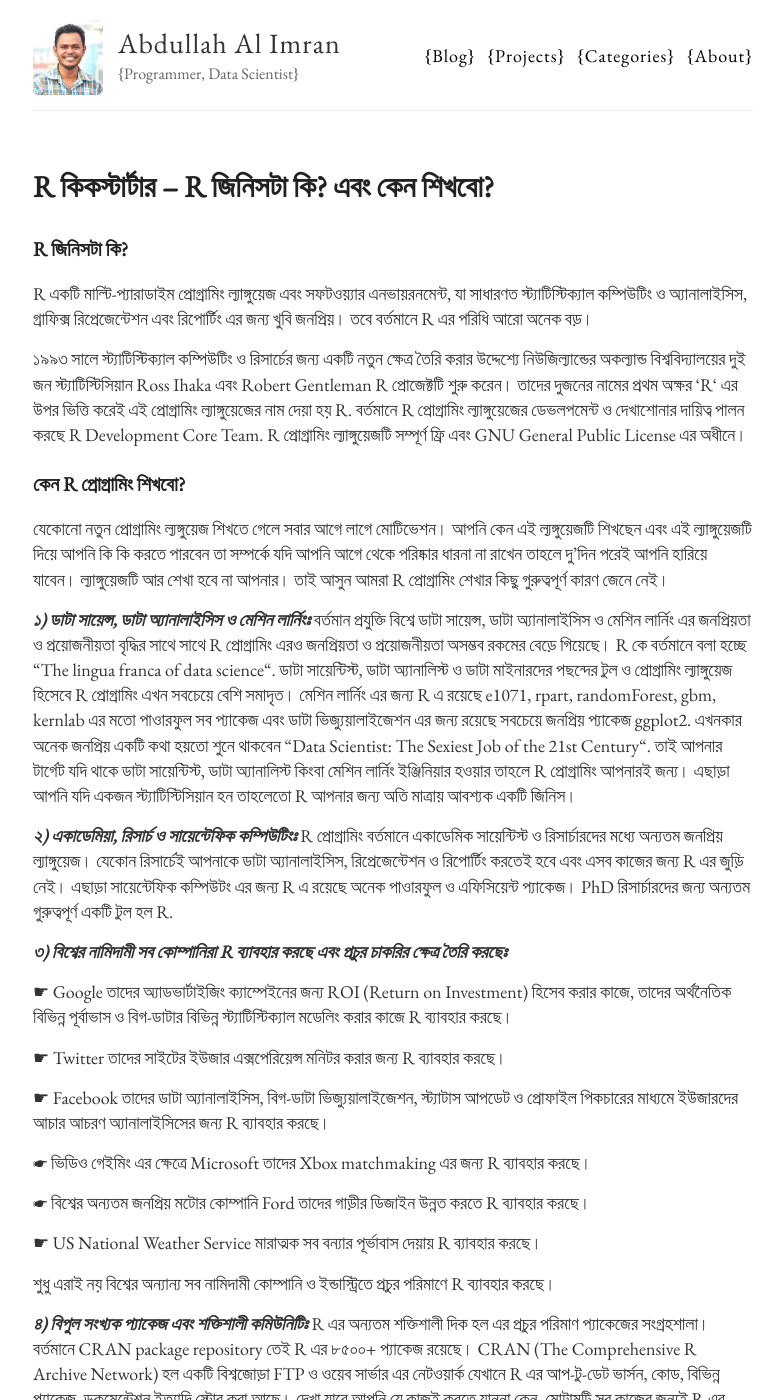
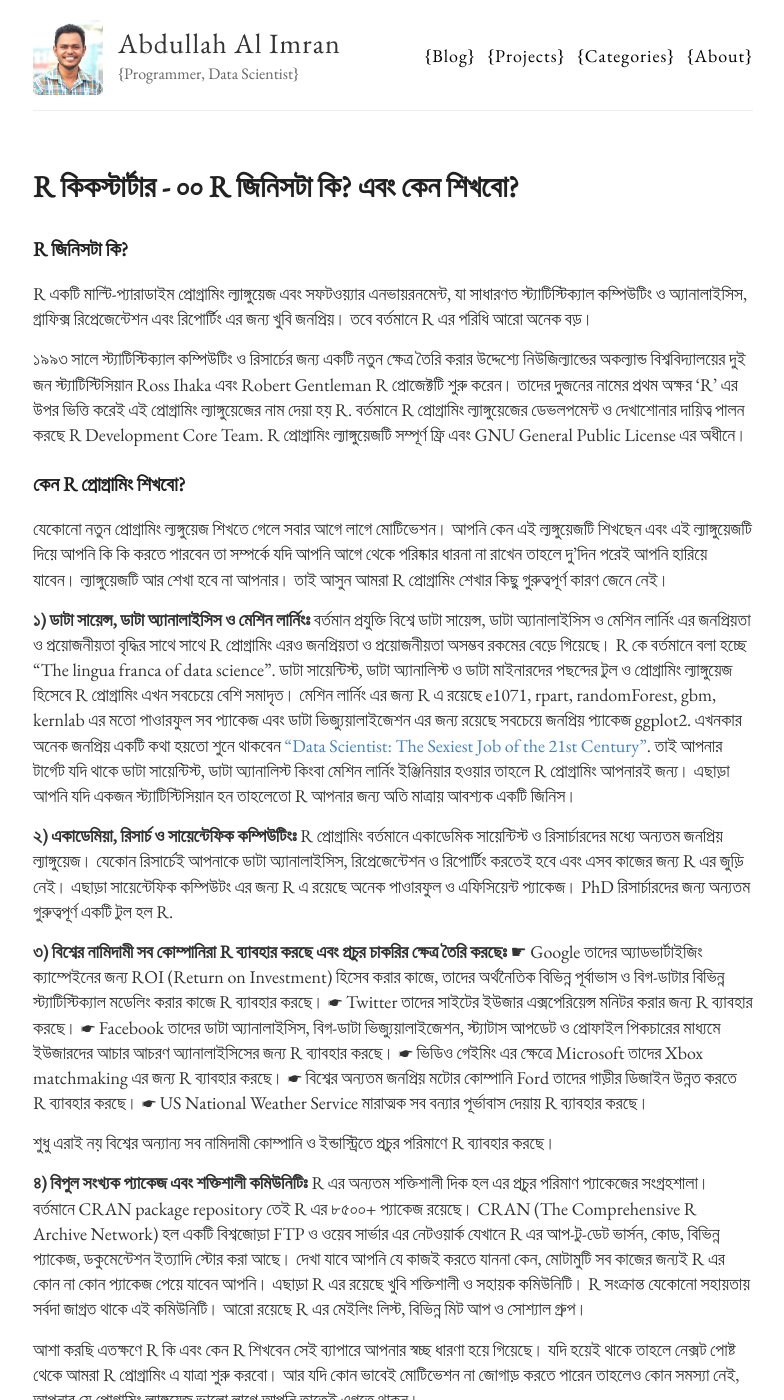
Before and after one commit to abdalimran/abdalimran.github.io, a Jekyll site: the page built from _posts/2016-7-28-r-প্রোগ্রামিং-কি-এবং-কেন.md, in a window 1280 px wide and 1400 px high. Shown: the whole window, without its empty margins (247-1031 px from the left). Built offline with Jekyll 4.4.1, drawn with Linux system fonts in a browser that asks for light colours.

Commit message:
Update 2016-7-28-r-প্রোগ্রামিং-কি-এবং-কেন.md

```diff
--- a/_posts/2016-7-28-r-প্রোগ্রামিং-কি-এবং-কেন.md
+++ b/_posts/2016-7-28-r-প্রোগ্রামিং-কি-এবং-কেন.md
@@ -1,38 +1,32 @@
 ---
 layout: post
-title: R কিকস্টার্টার – R জিনিসটা কি? এবং কেন শিখবো?
+title: R কিকস্টার্টার - ০০ R জিনিসটা কি? এবং কেন শিখবো?
 ---
 
 ### R জিনিসটা কি?
 
 R একটি মাল্টি-প্যারাডাইম প্রোগ্রামিং ল্যাঙ্গুয়েজ এবং সফটওয়্যার এনভায়রনমেন্ট, যা সাধারণত স্ট্যাটিস্টিক্যাল কম্পিউটিং ও অ্যানালাইসিস, গ্রাফিক্স রিপ্রেজেন্টেশন এবং রিপোর্টিং  এর জন্য খুবি জনপ্রিয়। তবে বর্তমানে R এর পরিধি আরো অনেক বড়।
 
-১৯৯৩ সালে স্ট্যাটিস্টিক্যাল কম্পিউটিং ও রিসার্চের জন্য একটি নতুন ক্ষেত্র তৈরি করার উদ্দেশ্যে নিউজিল্যান্ডের অকল্যান্ড বিশ্ববিদ্যালয়ের দুই জন স্ট্যাটিস্টিসিয়ান Ross Ihaka এবং  Robert Gentleman R প্রোজেক্টটি শুরু করেন। তাদের দুজনের নামের প্রথম অক্ষর ‘R‘ এর উপর ভিত্তি করেই এই প্রোগ্রামিং ল্যাঙ্গুয়েজের নাম দেয়া হয় R.  বর্তমানে R প্রোগ্রামিং ল্যাঙ্গুয়েজের ডেভলপমেন্ট ও দেখাশোনার দায়িত্ব পালন করছে R Development Core Team. R প্রোগ্রামিং ল্যাঙ্গুয়েজটি সম্পূর্ণ ফ্রি এবং  GNU General Public License এর অধীনে।
+১৯৯৩ সালে স্ট্যাটিস্টিক্যাল কম্পিউটিং ও রিসার্চের জন্য একটি নতুন ক্ষেত্র তৈরি করার উদ্দেশ্যে নিউজিল্যান্ডের অকল্যান্ড বিশ্ববিদ্যালয়ের দুই জন স্ট্যাটিস্টিসিয়ান Ross Ihaka এবং  Robert Gentleman R প্রোজেক্টটি শুরু করেন। তাদের দুজনের নামের প্রথম অক্ষর 'R' এর উপর ভিত্তি করেই এই প্রোগ্রামিং ল্যাঙ্গুয়েজের নাম দেয়া হয় R.  বর্তমানে R প্রোগ্রামিং ল্যাঙ্গুয়েজের ডেভলপমেন্ট ও দেখাশোনার দায়িত্ব পালন করছে R Development Core Team. R প্রোগ্রামিং ল্যাঙ্গুয়েজটি সম্পূর্ণ ফ্রি এবং  GNU General Public License এর অধীনে।
 
 ### কেন R প্রোগ্রামিং শিখবো?
 
 যেকোনো নতুন প্রোগ্রামিং ল্যঙ্গুয়েজ শিখতে গেলে সবার আগে লাগে মোটিভেশন। আপনি কেন এই ল্যঙ্গুয়েজটি শিখছেন এবং এই ল্যাঙ্গুয়েজটি দিয়ে আপনি কি কি করতে পারবেন তা সম্পর্কে যদি আপনি আগে থেকে পরিষ্কার ধারনা না রাখেন তাহলে দু’দিন পরেই আপনি হারিয়ে যাবেন। ল্যাঙ্গুয়েজটি আর শেখা হবে না আপনার। তাই আসুন আমরা R প্রোগ্রামিং শেখার কিছু গুরুত্বপূর্ণ কারণ জেনে নেই।
 
-***১) ডাটা সায়েন্স, ডাটা অ্যানালাইসিস ও মেশিন লার্নিংঃ*** বর্তমান প্রযুক্তি বিশ্বে ডাটা সায়েন্স, ডাটা অ্যানালাইসিস ও মেশিন লার্নিং এর জনপ্রিয়তা ও প্রয়োজনীয়তা বৃদ্ধির সাথে সাথে R প্রোগ্রামিং এরও জনপ্রিয়তা ও প্রয়োজনীয়তা অসম্ভব রকমের বেড়ে গিয়েছে। R কে বর্তমানে বলা হচ্ছে “The lingua franca of data science“. ডাটা সায়েন্টিস্ট, ডাটা অ্যানালিস্ট ও ডাটা মাইনারদের পছন্দের টুল ও প্রোগ্রামিং ল্যাঙ্গুয়েজ হিসেবে R প্রোগ্রামিং এখন সবচেয়ে বেশি সমাদৃত। মেশিন লার্নিং এর জন্য R এ রয়েছে e1071, rpart, randomForest, gbm, kernlab এর মতো পাওারফুল সব প্যাকেজ এবং ডাটা ভিজ্যুয়ালাইজেশন এর জন্য রয়েছে সবচেয়ে জনপ্রিয় প্যাকেজ ggplot2. এখনকার অনেক জনপ্রিয় একটি কথা হয়তো শুনে থাকবেন “Data Scientist: The Sexiest Job of the 21st Century“. তাই আপনার টার্গেট যদি থাকে ডাটা সায়েন্টিস্ট, ডাটা অ্যানালিস্ট কিংবা মেশিন লার্নিং ইঞ্জিনিয়ার হওয়ার তাহলে R প্রোগ্রামিং আপনারই জন্য। এছাড়া আপনি যদি একজন স্ট্যাটিস্টিসিয়ান হন তাহলেতো R আপনার জন্য অতি মাত্রায় আবশ্যক একটি জিনিস।
+**১) ডাটা সায়েন্স, ডাটা অ্যানালাইসিস ও মেশিন লার্নিংঃ** বর্তমান প্রযুক্তি বিশ্বে ডাটা সায়েন্স, ডাটা অ্যানালাইসিস ও মেশিন লার্নিং এর জনপ্রিয়তা ও প্রয়োজনীয়তা বৃদ্ধির সাথে সাথে R প্রোগ্রামিং এরও জনপ্রিয়তা ও প্রয়োজনীয়তা অসম্ভব রকমের বেড়ে গিয়েছে। R কে বর্তমানে বলা হচ্ছে "The lingua franca of data science". ডাটা সায়েন্টিস্ট, ডাটা অ্যানালিস্ট ও ডাটা মাইনারদের পছন্দের টুল ও প্রোগ্রামিং ল্যাঙ্গুয়েজ হিসেবে R প্রোগ্রামিং এখন সবচেয়ে বেশি সমাদৃত। মেশিন লার্নিং এর জন্য R এ রয়েছে e1071, rpart, randomForest, gbm, kernlab এর মতো পাওারফুল সব প্যাকেজ এবং ডাটা ভিজ্যুয়ালাইজেশন এর জন্য রয়েছে সবচেয়ে জনপ্রিয় প্যাকেজ ggplot2. এখনকার অনেক জনপ্রিয় একটি কথা হয়তো শুনে থাকবেন ["Data Scientist: The Sexiest Job of the 21st Century"](https://hbr.org/2012/10/data-scientist-the-sexiest-job-of-the-21st-century/ar/). তাই আপনার টার্গেট যদি থাকে ডাটা সায়েন্টিস্ট, ডাটা অ্যানালিস্ট কিংবা মেশিন লার্নিং ইঞ্জিনিয়ার হওয়ার তাহলে R প্রোগ্রামিং আপনারই জন্য। এছাড়া আপনি যদি একজন স্ট্যাটিস্টিসিয়ান হন তাহলেতো R আপনার জন্য অতি মাত্রায় আবশ্যক একটি জিনিস।
 
-***২) একাডেমিয়া, রিসার্চ ও সায়েন্টেফিক কম্পিউটিংঃ*** R প্রোগ্রামিং বর্তমানে একাডেমিক সায়েন্টিস্ট ও রিসার্চারদের মধ্যে অন্যতম জনপ্রিয় ল্যাঙ্গুয়েজ। যেকোন রিসার্চেই আপনাকে ডাটা অ্যানালাইসিস, রিপ্রেজেন্টেশন ও রিপোর্টিং করতেই হবে এবং এসব কাজের জন্য R এর জুড়ি নেই। এছাড়া সায়েন্টেফিক কম্পিউটং এর জন্য R এ রয়েছে অনেক পাওারফুল ও এফিসিয়েন্ট প্যাকেজ। PhD রিসার্চারদের জন্য অন্যতম গুরুত্বপূর্ণ একটি টুল  হল R.
+**২) একাডেমিয়া, রিসার্চ ও সায়েন্টেফিক কম্পিউটিংঃ** R প্রোগ্রামিং বর্তমানে একাডেমিক সায়েন্টিস্ট ও রিসার্চারদের মধ্যে অন্যতম জনপ্রিয় ল্যাঙ্গুয়েজ। যেকোন রিসার্চেই আপনাকে ডাটা অ্যানালাইসিস, রিপ্রেজেন্টেশন ও রিপোর্টিং করতেই হবে এবং এসব কাজের জন্য R এর জুড়ি নেই। এছাড়া সায়েন্টেফিক কম্পিউটং এর জন্য R এ রয়েছে অনেক পাওারফুল ও এফিসিয়েন্ট প্যাকেজ। PhD রিসার্চারদের জন্য অন্যতম গুরুত্বপূর্ণ একটি টুল  হল R.
 
-***৩) বিশ্বের নামিদামী সব কোম্পানিরা R ব্যাবহার করছে এবং প্রচুর চাকরির ক্ষেত্র তৈরি করছেঃ***
-
-☛ Google তাদের অ্যাডভার্টাইজিং ক্যাম্পেইনের জন্য ROI (Return on Investment) হিসেব করার কাজে, তাদের অর্থনৈতিক বিভিন্ন পূর্বাভাস ও বিগ-ডাটার বিভিন্ন স্ট্যাটিস্টিক্যাল মডেলিং করার কাজে R ব্যাবহার করছে।
-
-☛ Twitter তাদের সাইটের ইউজার এক্সপেরিয়েন্স মনিটর করার জন্য R ব্যাবহার করছে।
-
-☛ Facebook তাদের ডাটা অ্যানালাইসিস, বিগ-ডাটা ভিজ্যুয়ালাইজেশন, স্ট্যাটাস আপডেট ও প্রোফাইল পিকচারের মাধ্যমে ইউজারদের আচার আচরণ অ্যানালাইসিসের জন্য R ব্যাবহার করছে।
-
-☛ ভিডিও গেইমিং এর ক্ষেত্রে Microsoft তাদের Xbox matchmaking এর জন্য R ব্যাবহার করছে।
-
-☛ বিশ্বের অন্যতম জনপ্রিয় মটোর কোম্পানি Ford তাদের গাড়ীর ডিজাইন উন্নত করতে  R ব্যাবহার করছে।
-
-☛ US National Weather Service মারাত্মক সব বন্যার পূর্ভাবাস দেয়ায় R ব্যাবহার করছে।
+**৩) বিশ্বের নামিদামী সব কোম্পানিরা R ব্যাবহার করছে এবং প্রচুর চাকরির ক্ষেত্র তৈরি করছেঃ**
+  ☛ Google তাদের অ্যাডভার্টাইজিং ক্যাম্পেইনের জন্য ROI (Return on Investment) হিসেব করার কাজে, তাদের অর্থনৈতিক বিভিন্ন পূর্বাভাস ও বিগ-ডাটার বিভিন্ন স্ট্যাটিস্টিক্যাল মডেলিং করার কাজে R ব্যাবহার করছে।
+  ☛ Twitter তাদের সাইটের ইউজার এক্সপেরিয়েন্স মনিটর করার জন্য R ব্যাবহার করছে।
+  ☛ Facebook তাদের ডাটা অ্যানালাইসিস, বিগ-ডাটা ভিজ্যুয়ালাইজেশন, স্ট্যাটাস আপডেট ও প্রোফাইল পিকচারের মাধ্যমে ইউজারদের আচার আচরণ অ্যানালাইসিসের জন্য R ব্যাবহার করছে।
+  ☛ ভিডিও গেইমিং এর ক্ষেত্রে Microsoft তাদের Xbox matchmaking এর জন্য R ব্যাবহার করছে।
+  ☛ বিশ্বের অন্যতম জনপ্রিয় মটোর কোম্পানি Ford তাদের গাড়ীর ডিজাইন উন্নত করতে  R ব্যাবহার করছে।
+  ☛ US National Weather Service মারাত্মক সব বন্যার পূর্ভাবাস দেয়ায় R ব্যাবহার করছে।
 
 শুধু এরাই নয় বিশ্বের অন্যান্য সব নামিদামী কোম্পানি ও ইন্ডাস্ট্রিতে প্রচুর পরিমাণে R ব্যাবহার করছে।
 
-***৪) বিপুল সংখ্যক প্যাকেজ এবং শক্তিশালী কমিউনিটিঃ*** R এর অন্যতম শক্তিশালী দিক হল এর প্রচুর পরিমাণ প্যাকেজের সংগ্রহশালা। বর্তমানে CRAN package repository তেই R এর ৮৫০০+ প্যাকেজ রয়েছে। CRAN (The Comprehensive R Archive Network) হল একটি বিশ্বজোড়া FTP ও ওয়েব সার্ভার এর নেটওয়ার্ক যেখানে R এর আপ-টু-ডেট ভার্সন, কোড, বিভিন্ন প্যাকেজ, ডকুমেন্টেশন ইত্যাদি স্টোর করা আছে। দেখা যাবে আপনি যে কাজই করতে যাননা কেন, মোটামুটি সব কাজের জন্যই R এর কোন না কোন প্যাকেজ পেয়ে যাবেন আপনি। এছাড়া R এর রয়েছে খুবি শক্তিশালী ও সহায়ক কমিউনিটি। R সংক্রান্ত যেকোনো সহায়তায় সর্বদা জাগ্রত থাকে এই কমিউনিটি। আরো রয়েছে R এর মেইলিং লিস্ট, বিভিন্ন মিট আপ ও সোশ্যাল গ্রুপ।
+**৪) বিপুল সংখ্যক প্যাকেজ এবং শক্তিশালী কমিউনিটিঃ** R এর অন্যতম শক্তিশালী দিক হল এর প্রচুর পরিমাণ প্যাকেজের সংগ্রহশালা। বর্তমানে CRAN package repository তেই R এর ৮৫০০+ প্যাকেজ রয়েছে। CRAN (The Comprehensive R Archive Network) হল একটি বিশ্বজোড়া FTP ও ওয়েব সার্ভার এর নেটওয়ার্ক যেখানে R এর আপ-টু-ডেট ভার্সন, কোড, বিভিন্ন প্যাকেজ, ডকুমেন্টেশন ইত্যাদি স্টোর করা আছে। দেখা যাবে আপনি যে কাজই করতে যাননা কেন, মোটামুটি সব কাজের জন্যই R এর কোন না কোন প্যাকেজ পেয়ে যাবেন আপনি। এছাড়া R এর রয়েছে খুবি শক্তিশালী ও সহায়ক কমিউনিটি। R সংক্রান্ত যেকোনো সহায়তায় সর্বদা জাগ্রত থাকে এই কমিউনিটি। আরো রয়েছে R এর মেইলিং লিস্ট, বিভিন্ন মিট আপ ও সোশ্যাল গ্রুপ।
 
 আশা করছি এতক্ষণে R কি এবং কেন R শিখবেন সেই ব্যাপারে আপনার স্বচ্ছ ধারণা হয়ে গিয়েছে। যদি হয়েই থাকে তাহলে নেক্সট পোষ্ট থেকে আমরা R প্রোগ্রামিং এ যাত্রা শুরু করবো। আর যদি কোন ভাবেই মোটিভেশন না জোগাড় করতে পারেন তাহলেও কোন সমস্যা নেই, আপনার যে প্রোগ্রামিং ল্যাঙ্গুয়েজ ভালো লাগে আপনি তাতেই এগুতে থাকুন।
```
